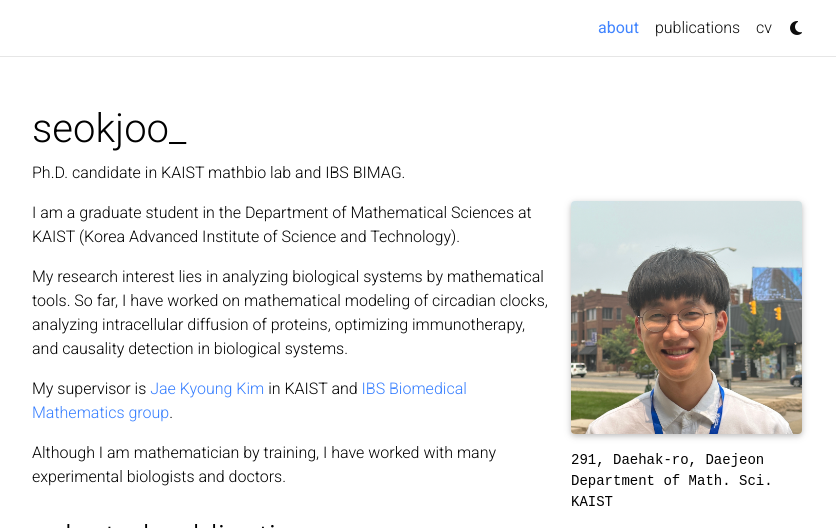
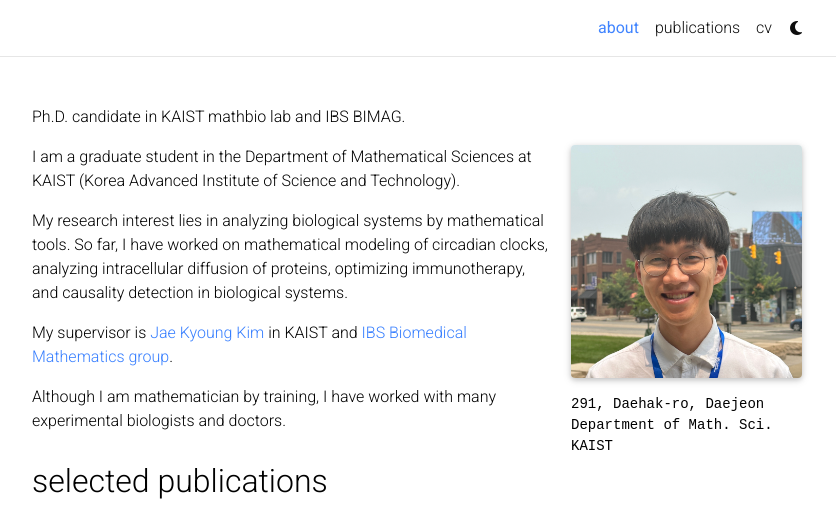
Before and after one commit to sjchae1207/sjchae1207.github.io, a Jekyll site: the page built from _pages/about.md, in a window 1280 px wide, cut to the strip 0-528 px from the top of the page. Shown: the whole strip, without its empty margins (223-1059 px from the left). Built offline with Jekyll 4.4.1, drawn with Linux system fonts in a browser that asks for light colours; full-size pictures stand in for the smaller copies a plugin makes; comment, search, counter and statistics services are not loaded; a style sheet for code colours, icons or effects is not loaded; some of the changed text lies outside the part shown.

```diff
--- a/_config.yml
+++ b/_config.yml
@@ -2,10 +2,10 @@
 # Site settings
 # -----------------------------------------------------------------------------
 
-title: seokjoo_ # the website title (if blank, full name will be used instead)
+title:  # the website title (if blank, full name will be used instead)
 first_name: Seok Joo
 middle_name:
-last_name: Chae (채석주)
+last_name: Chae
 email: sjchea@kaist.ac.kr
 description: > # the ">" symbol means to ignore newlines until "footer_text:"
   A simple, whitespace theme for academics. Based on [*folio](https://github.com/bogoli/-folio) design.
```
